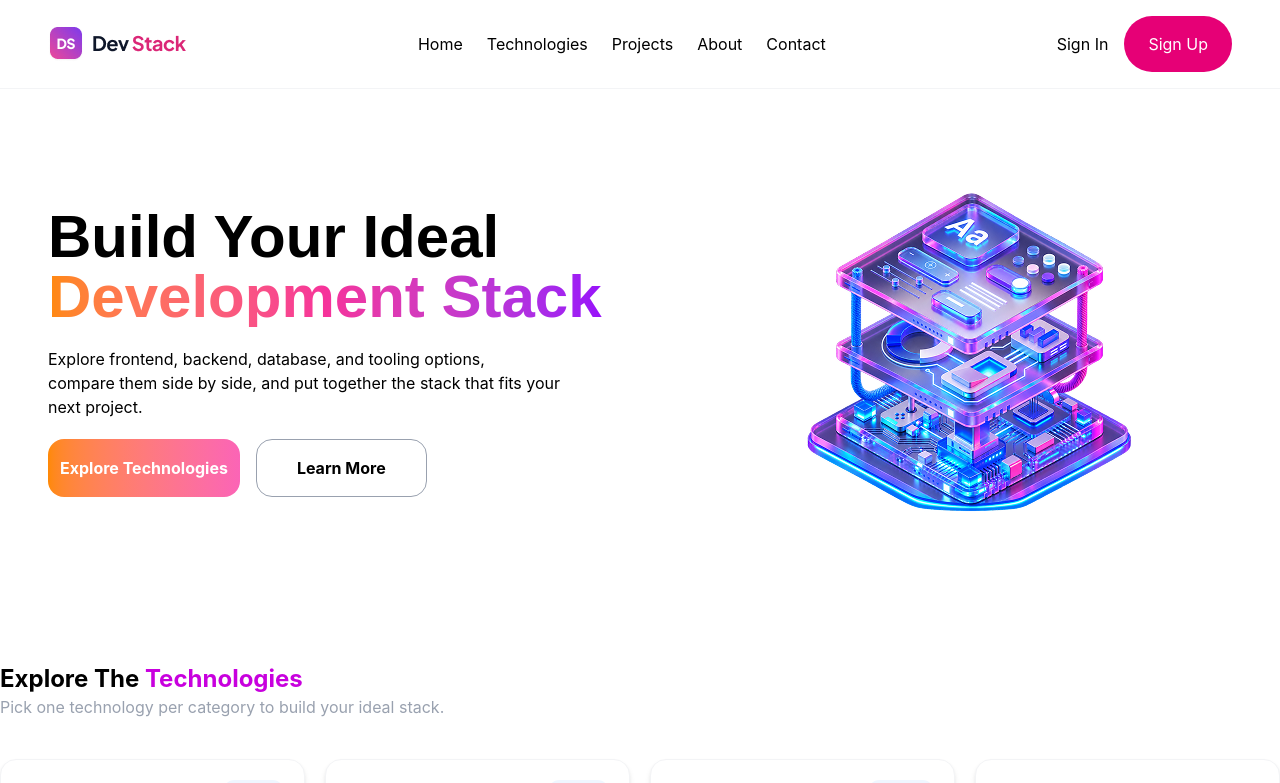
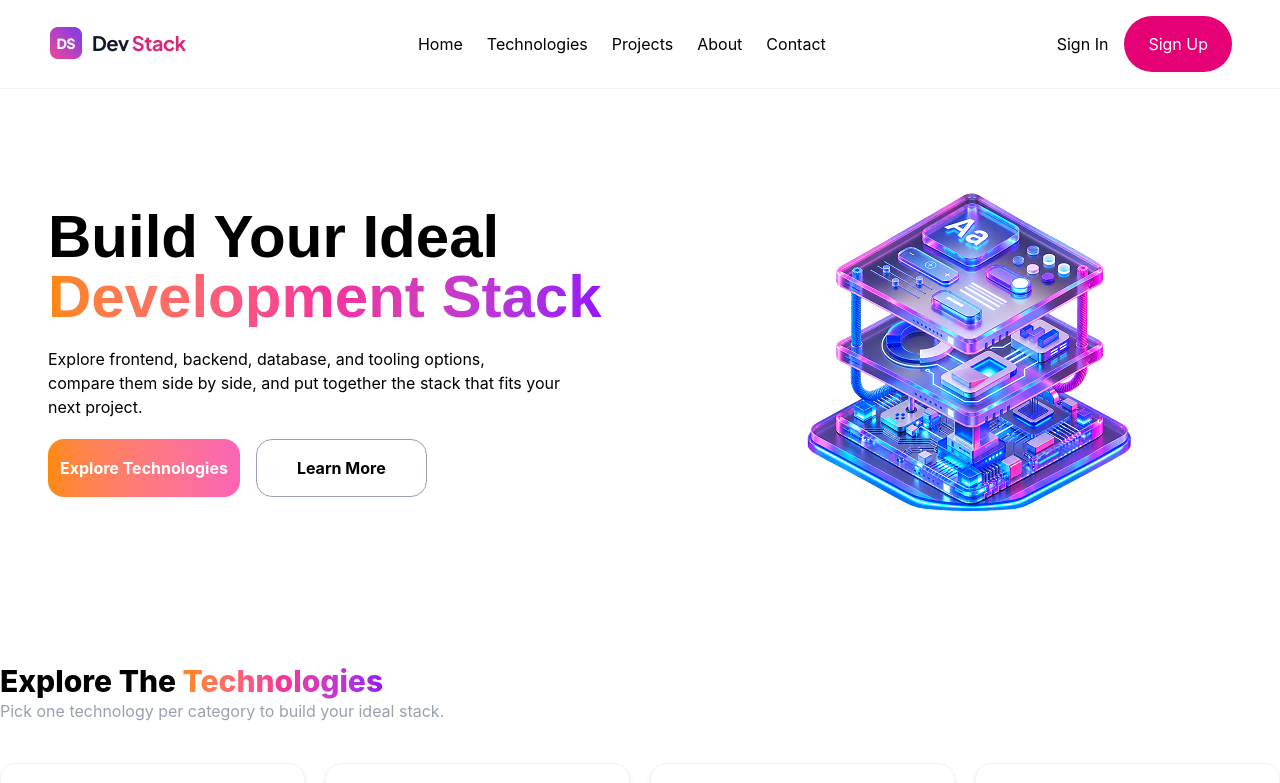
Before and after one commit to samiyasaifcode/DevStack, a React (Vite) app: page / in a window 1280 px wide. Shown: the top 783 px of the page. Built offline with nearby package versions, Linux system fonts and the light colour scheme; grey boxes are pictures that could not be loaded.

Commit message:
Impleneted the correct colorscheme

```diff
--- a/src/App.tsx
+++ b/src/App.tsx
@@ -41,8 +41,8 @@ const removeAll = () =>{
       <main>
         <section className="container mx-auto my-12">
           <div className=" mb-10">
-            <h1 className=" text-2xl font-bold ">
-              Explore The <span className="text-fuchsia-600">Technologies</span>
+            <h1 className=" text-3xl font-extrabold ">
+              Explore The <span className="bg-linear-to-r from-orange-400 via-pink-500 to-purple-600 bg-clip-text text-transparent">Technologies</span>
             </h1>
             <p className="text-gray-400">
               Pick one technology per category to build your ideal stack.
```
Also changed, not shown: src/Banner.tsx (+12 -5 lines).
